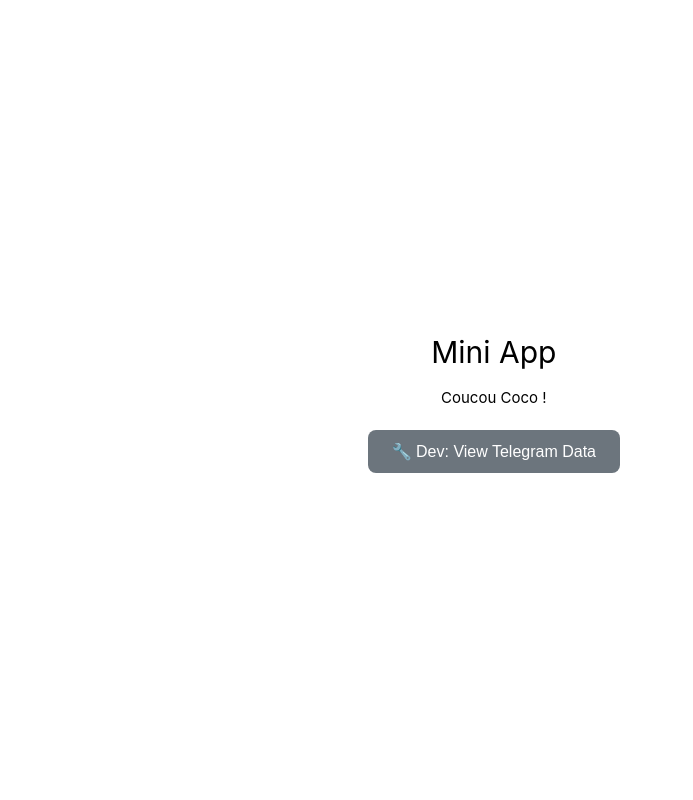
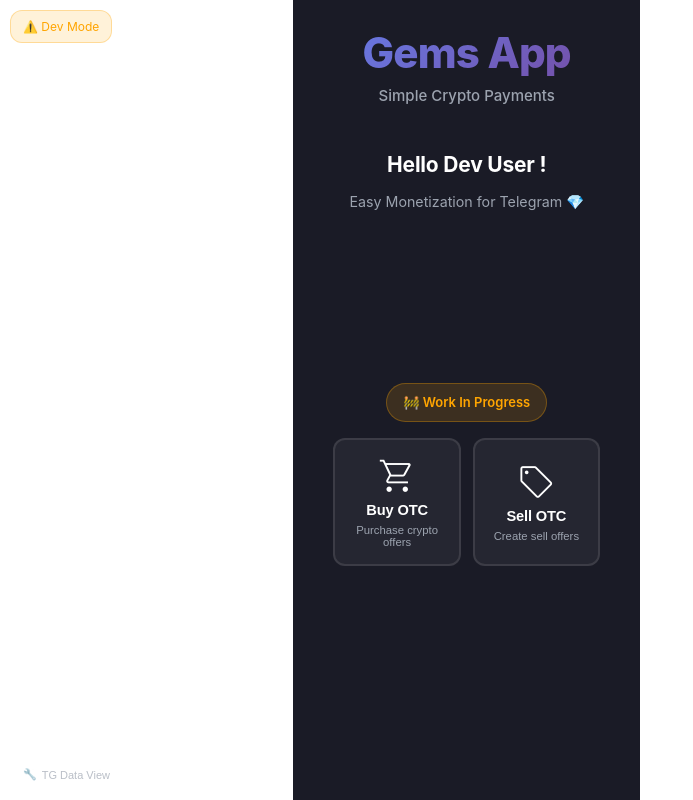
Before and after one commit to Frostbits-Solutions/gems-otc-bot, a Vue app in the folder miniapp-vue/: page / in a window 1280 px wide. Shown: the whole page, without its empty margins (0-693 px from the left). Built offline with nearby package versions, Linux system fonts and the light colour scheme.

Commit message:
add more style and default page to the gems tg app home page

```diff
--- a/miniapp-vue/index.html
+++ b/miniapp-vue/index.html
@@ -5,6 +5,9 @@
     <link rel="icon" href="/favicon.ico">
     <meta name="viewport" content="width=device-width, initial-scale=1.0">
     <title>Telegram Mini App - Vue.js</title>
+
+    <!-- Google Material Icons -->
+    <link rel="stylesheet" href="https://fonts.googleapis.com/css2?family=Material+Symbols+Outlined:opsz,wght,FILL,GRAD@24,400,0,0" />
 
     <!-- Telegram Web App Script -->
     <script src="https://telegram.org/js/telegram-web-app.js?59"></script>
--- a/miniapp-vue/src/assets/main.css
+++ b/miniapp-vue/src/assets/main.css
@@ -3,7 +3,6 @@
 #app {
   max-width: 1280px;
   margin: 0 auto;
-  padding: 2rem;
   font-weight: normal;
 }
 
--- a/miniapp-vue/src/views/HomeView.vue
+++ b/miniapp-vue/src/views/HomeView.vue
@@ -9,87 +9,284 @@
 const goToDevView = () => {
   router.push('/dev-telegram')
 }
+
+const showComingSoon = () => {
+  telegramStore.tg.showAlert('This feature doesn\'t work yet. Come back later!')
+}
 </script>
 
 <template>
   <div class="container">
     <div class="header">
-      <h1>Mini App</h1>
-      Coucou Coco !
-      <p v-if="user">Hello {{ user.first_name }}!</p>
+      <div v-if="!user" class="dev-banner">
+        ⚠️ Dev Mode
+      </div>
+      <div class="title-wrapper">
+        <h1 class="gradient-text">Gems App</h1>
+        <p class="subtitle">Simple Crypto Payments</p>
+      </div>
+
+      <p class="welcome-text" v-if="user">Welcome {{ user.first_name }}! </p>
+      <p class="welcome-text" v-else>Hello Dev User !</p>
+      <p class="description">Easy Monetization for Telegram 💎</p>
     </div>
 
-    <div class="info" v-if="telegramStore.tg">
-      <p>Platform: {{ telegramStore.platform || 'Unknown' }}</p>
-      <p>Version: {{ telegramStore.version || 'Unknown' }}</p>
+    <div class="otc-actions">
+      <div class="wip-badge">🚧 Work In Progress</div>
+      <div class="button-group">
+        <button class="btn-otc btn-buy" @click="showComingSoon">
+          <span class="material-symbols-outlined btn-icon">shopping_cart</span>
+          <span class="btn-text">Buy OTC</span>
+          <span class="btn-subtitle">Purchase crypto offers</span>
+        </button>
+        <button class="btn-otc btn-sell" @click="showComingSoon">
+          <span class="material-symbols-outlined btn-icon">sell</span>
+          <span class="btn-text">Sell OTC</span>
+          <span class="btn-subtitle">Create sell offers</span>
+        </button>
+      </div>
     </div>
 
-    <div class="actions">
-      <button @click="goToDevView" class="btn btn-dev">🔧 Dev: View Telegram Data</button>
-      <button v-if="telegramStore.tg" @click="telegramStore.tg.close()" class="btn btn-close">Close App</button>
+    <button @click="goToDevView" class="btn-dev-discrete">
+      <span>🔧</span>
+      <span>TG Data View</span>
+    </button>
+
+    <div class="footer">
+      <button v-if="telegramStore.tg" @click="telegramStore.tg.close()" class="btn-close">
+        Close App
+      </button>
+      <div class="app-info" v-if="telegramStore.tg">
+        <span>v{{ telegramStore.version }} • {{ telegramStore.platform }}</span>
+      </div>
     </div>
   </div>
 </template>
 
 <style scoped>
 .container {
-  padding: 20px;
+  padding: 30px 20px 20px;
   text-align: center;
+  min-height: 100vh;
+  max-height: 644px;
+  display: flex;
+  flex-direction: column;
+  justify-content: space-between;
+  background: var(--tg-theme-bg-color, #1a1b26);
+  color: var(--tg-theme-text-color, #ffffff);
+  overflow-y: auto;
 }
 
 .header {
-  margin-bottom: 20px;
+  flex-shrink: 0;
 }
 
-.header h1 {
-  color: var(--tg-theme-text-color, #000);
-  margin-bottom: 10px;
+.dev-banner {
+  position: fixed;
+  top: 10px;
+  left: 10px;
+  background: rgba(255, 165, 0, 0.15);
+  padding: 6px 12px;
+  border-radius: 12px;
+  font-size: 12px;
+  color: #ffa500;
+  border: 1px solid rgba(255, 165, 0, 0.3);
+  z-index: 10;
 }
 
-.header p {
-  color: var(--tg-theme-hint-color, #666);
+.title-wrapper {
+  margin-bottom: 40px;
 }
 
-.info {
-  margin: 20px 0;
-  padding: 15px;
-  background-color: var(--tg-theme-secondary-bg-color, #f5f5f5);
-  border-radius: 8px;
+.gradient-text {
+  font-size: 2.8em;
+  font-weight: 800;
+  background: linear-gradient(135deg, #667eea 0%, #764ba2 100%);
+  -webkit-background-clip: text;
+  -webkit-text-fill-color: transparent;
+  background-clip: text;
+  margin: 0;
+  letter-spacing: -0.02em;
+  line-height: 1.1;
 }
 
-.info p {
-  margin: 5px 0;
-  color: var(--tg-theme-text-color, #000);
+.subtitle {
+  font-size: 1em;
+  color: var(--tg-theme-hint-color, #9ca3af);
+  margin: 8px 0 0;
+  font-weight: 500;
 }
 
-.actions {
-  display: flex;
-  flex-direction: column;
-  gap: 10px;
-  margin-top: 20px;
+.welcome-text {
+  font-size: 1.4em;
+  font-weight: 700;
+  color: var(--tg-theme-text-color, #ffffff);
+  margin: 16px 0 10px;
+  letter-spacing: -0.01em;
 }
 
-.btn {
-  padding: 12px 24px;
-  background-color: var(--tg-theme-button-color, #007aff);
-  color: var(--tg-theme-button-text-color, #fff);
-  border: none;
-  border-radius: 8px;
-  cursor: pointer;
-  font-size: 16px;
-  font-weight: 500;
-  transition: opacity 0.2s;
+.description {
+  font-size: 0.95em;
+  color: var(--tg-theme-hint-color, #9ca3af);
+  margin: 8px 0;
+  line-height: 1.4;
+  font-weight: 400;
 }
 
-.btn:hover {
-  opacity: 0.8;
+.app-info {
+  position: fixed;
+  bottom: 10px;
+  right: 20px;
+  font-size: 11px;
+  color: var(--tg-theme-hint-color, #6b7280);
+  opacity: 0.7;
 }
 
-.btn-dev {
-  background-color: #6c757d;
+.btn-dev-discrete {
+  position: fixed;
+  bottom: 10px;
+  left: 10px;
+  padding: 8px 12px;
+  background: rgba(255, 255, 255, 0.08);
+  color: var(--tg-theme-hint-color, #9ca3af);
+  border: 1px solid rgba(255, 255, 255, 0.15);
+  border-radius: 20px;
+  cursor: pointer;
+  font-size: 11px;
+  opacity: 0.7;
+  transition: all 0.3s ease;
+  display: flex;
+  align-items: center;
+  gap: 5px;
+  backdrop-filter: blur(10px);
+  font-weight: 500;
+}
+
+.btn-dev-discrete:hover {
+  opacity: 1;
+  background: rgba(255, 255, 255, 0.15);
+  transform: translateY(-2px);
 }
 
 .btn-close {
-  background-color: var(--tg-theme-button-color, #007aff);
+  padding: 14px 32px;
+  background: linear-gradient(135deg, #667eea 0%, #764ba2 100%);
+  color: #ffffff;
+  border: none;
+  border-radius: 12px;
+  cursor: pointer;
+  font-size: 16px;
+  font-weight: 600;
+  transition: all 0.3s ease;
+  box-shadow: 0 4px 15px rgba(102, 126, 234, 0.4);
+}
+
+.btn-close:hover {
+  transform: translateY(-2px);
+  box-shadow: 0 6px 20px rgba(102, 126, 234, 0.5);
+}
+
+.otc-actions {
+  flex-shrink: 0;
+  margin: 30px 0;
+  display: flex;
+  flex-direction: column;
+  gap: 16px;
+  align-items: center;
+}
+
+.wip-badge {
+  background: rgba(255, 165, 0, 0.15);
+  color: #ffa500;
+  padding: 8px 16px;
+  border-radius: 20px;
+  font-size: 13px;
+  font-weight: 600;
+  border: 1px solid rgba(255, 165, 0, 0.3);
+}
+
+.button-group {
+  display: flex;
+  flex-direction: row;
+  gap: 12px;
+  width: 100%;
+  max-width: 600px;
+  padding: 0 20px;
+}
+
+.btn-otc {
+  flex: 1;
+  display: flex;
+  flex-direction: column;
+  align-items: center;
+  justify-content: center;
+  gap: 6px;
+  padding: 16px 12px;
+  background: rgba(255, 255, 255, 0.05);
+  border: 2px solid rgba(255, 255, 255, 0.1);
+  border-radius: 12px;
+  cursor: pointer;
+  transition: all 0.3s ease;
+  min-height: 95px;
+}
+
+.btn-otc:hover {
+  background: rgba(255, 255, 255, 0.08);
+  border-color: rgba(102, 126, 234, 0.5);
+  transform: translateY(-4px);
+  box-shadow: 0 8px 24px rgba(102, 126, 234, 0.3);
+}
+
+.btn-buy:hover {
+  border-color: rgba(76, 175, 80, 0.5);
+  box-shadow: 0 8px 24px rgba(76, 175, 80, 0.3);
+}
+
+.btn-sell:hover {
+  border-color: rgba(102, 126, 234, 0.5);
+  box-shadow: 0 8px 24px rgba(102, 126, 234, 0.3);
+}
+
+.btn-icon {
+  font-size: 3em;
+  line-height: 1;
+  color: #ffffff;
+}
+
+.material-symbols-outlined {
+  font-variation-settings:
+  'FILL' 0,
+  'wght' 300,
+  'GRAD' 0,
+  'opsz' 48;
+}
+
+.btn-text {
+  font-size: 1.1em;
+  font-weight: 700;
+  color: var(--tg-theme-text-color, #ffffff);
+  letter-spacing: -0.01em;
+}
+
+.btn-subtitle {
+  font-size: 0.85em;
+  color: var(--tg-theme-hint-color, #9ca3af);
+  font-weight: 400;
+}
+
+.footer {
+  flex-shrink: 0;
+  padding-top: 25px;
+  padding-bottom: 25px;
+  display: flex;
+  flex-direction: column;
+  gap: 14px;
+  align-items: center;
+}
+
+@media (max-width: 600px) {
+  .button-group {
+    padding: 0 10px;
+  }
 }
 </style>
```
Also changed, not shown: miniapp-vue/src/views/DevTelegramView.vue (+48 -28 lines).
